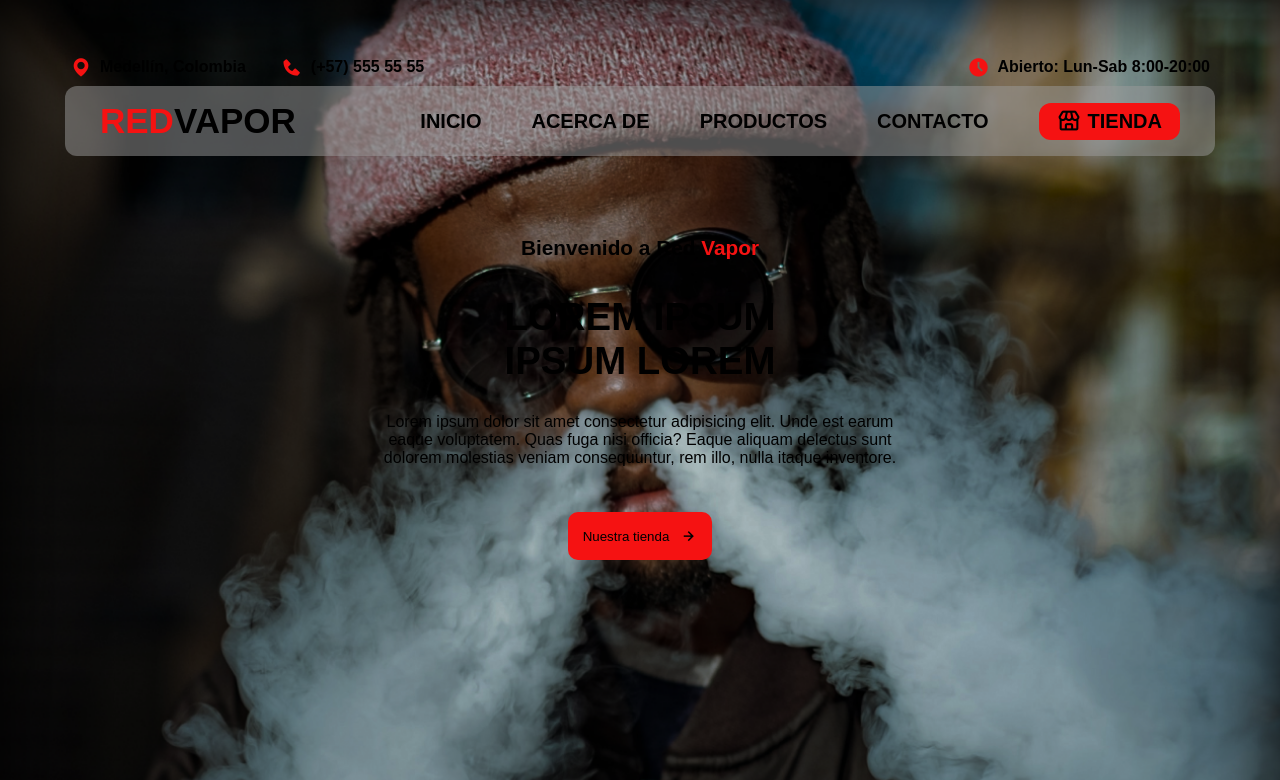
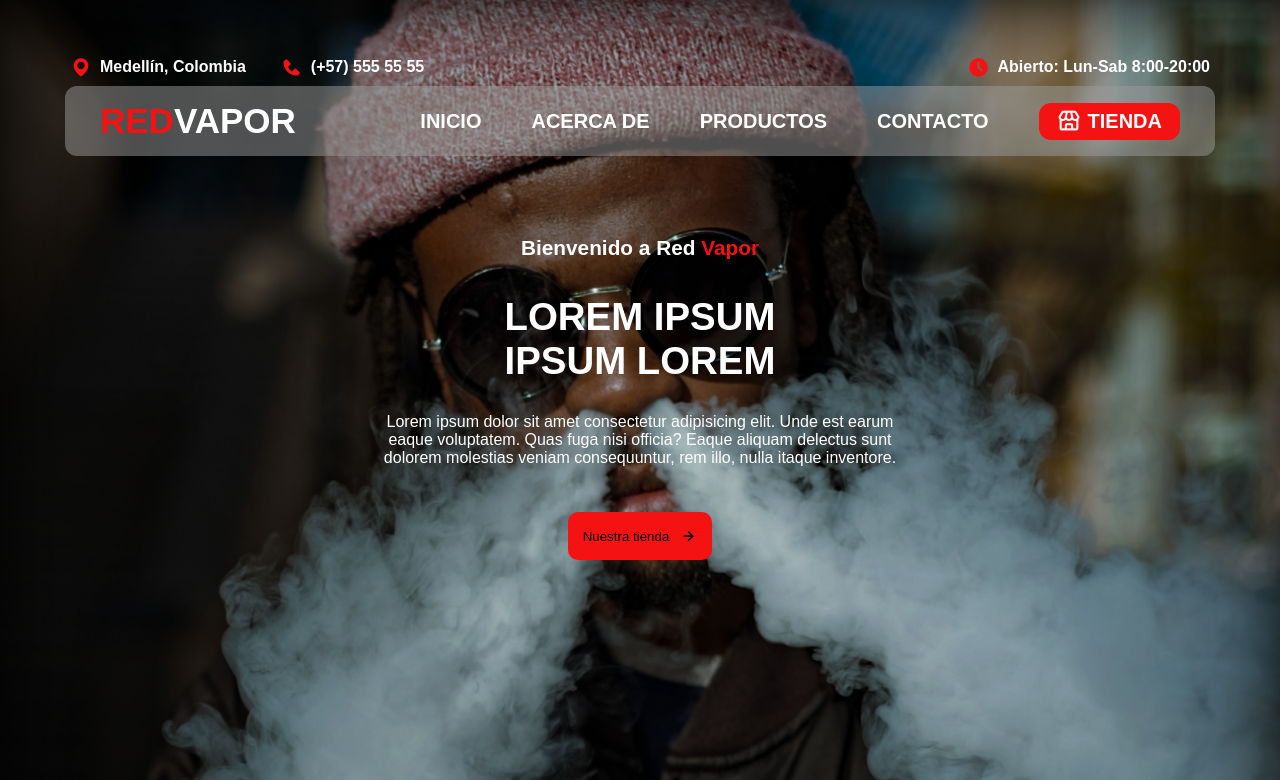
Before and after one commit to kevinecifuentes/landing-deploy, a Next.js app: page / in a window 1280 px wide. Shown: the top 780 px of the page. Built offline with nearby package versions, Linux system fonts and the light colour scheme.

Commit message:
fixing color errors 2.0

```diff
--- a/styles/globals.css
+++ b/styles/globals.css
@@ -5,10 +5,6 @@
     'Roboto Mono', 'Oxygen Mono', 'Ubuntu Monospace', 'Source Code Pro',
     'Fira Mono', 'Droid Sans Mono', 'Courier New', monospace;
   --font-montserrat: 'Montserrat', sans-serif;
-
-  --foreground-rgb: 0, 0, 0;
-  --background-start-rgb: 214, 219, 220;
-  --background-end-rgb: 255, 255, 255;
 
   --primary-color: #f51212;
 }
@@ -28,10 +24,6 @@ body {
   color: white;
 }
 
-body {
-  color: rgb(var(--foreground-rgb));
-}
-
 main {
   max-width: 1750px;
   margin: auto;
```
